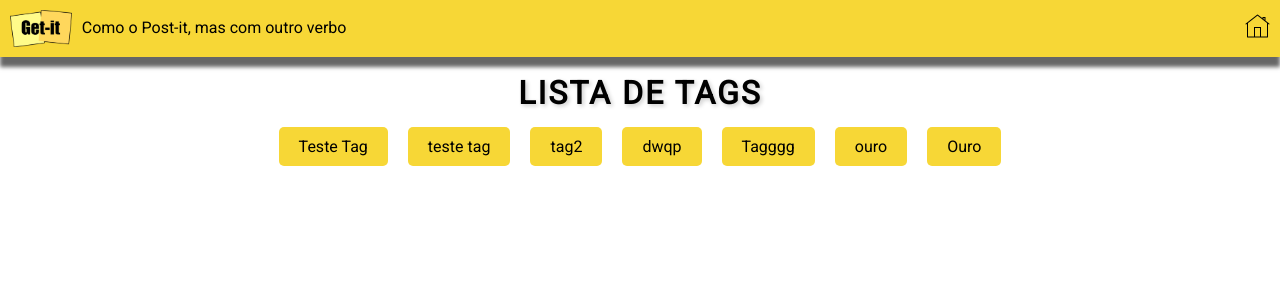
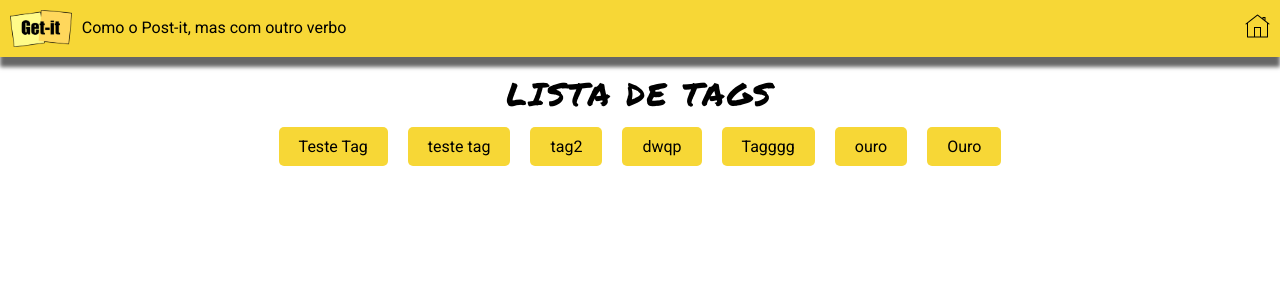
Before and after one commit to insper-tecnologias-web/projeto-1b-DeLucca990, a Django app: page /tags/ in a window 1280 px wide. Shown: the top 300 px of the page. Run offline with Django 4.2, Linux system fonts and the light colour scheme; data comes from the database, SQL or seed files in the repository; some libraries are stand-ins or nearby versions.

Commit message:
Little changes

```diff
--- a/notes/static/notes/css/tags_list.css
+++ b/notes/static/notes/css/tags_list.css
@@ -41,11 +41,9 @@ h1 {
     text-align: center; /* Centraliza o título */
     margin: 20px 0; /* Espaçamento superior e inferior */
     font-size: 2rem; /* Tamanho da fonte maior */
-    color: #000000; /* Cor do texto mais escura */
+    font-family: "Permanent Marker", cursive;
     text-transform: uppercase; /* Transforma o texto em maiúsculas */
     letter-spacing: 2px; /* Espaçamento entre letras */
-    font-weight: bold; /* Texto em negrito */
-    text-shadow: 2px 2px 4px rgba(0, 0, 0, 0.2); /* Sombra suave */
 }
 
 a {
--- a/notes/views.py
+++ b/notes/views.py
@@ -1,5 +1,7 @@
 from django.shortcuts import render, redirect
 from .models import Note, Tag
+
+# Para ativar a venv, rode no cmd: env\Scripts\activate.bat
 
 def index(request):
     if request.method == 'POST':
```
